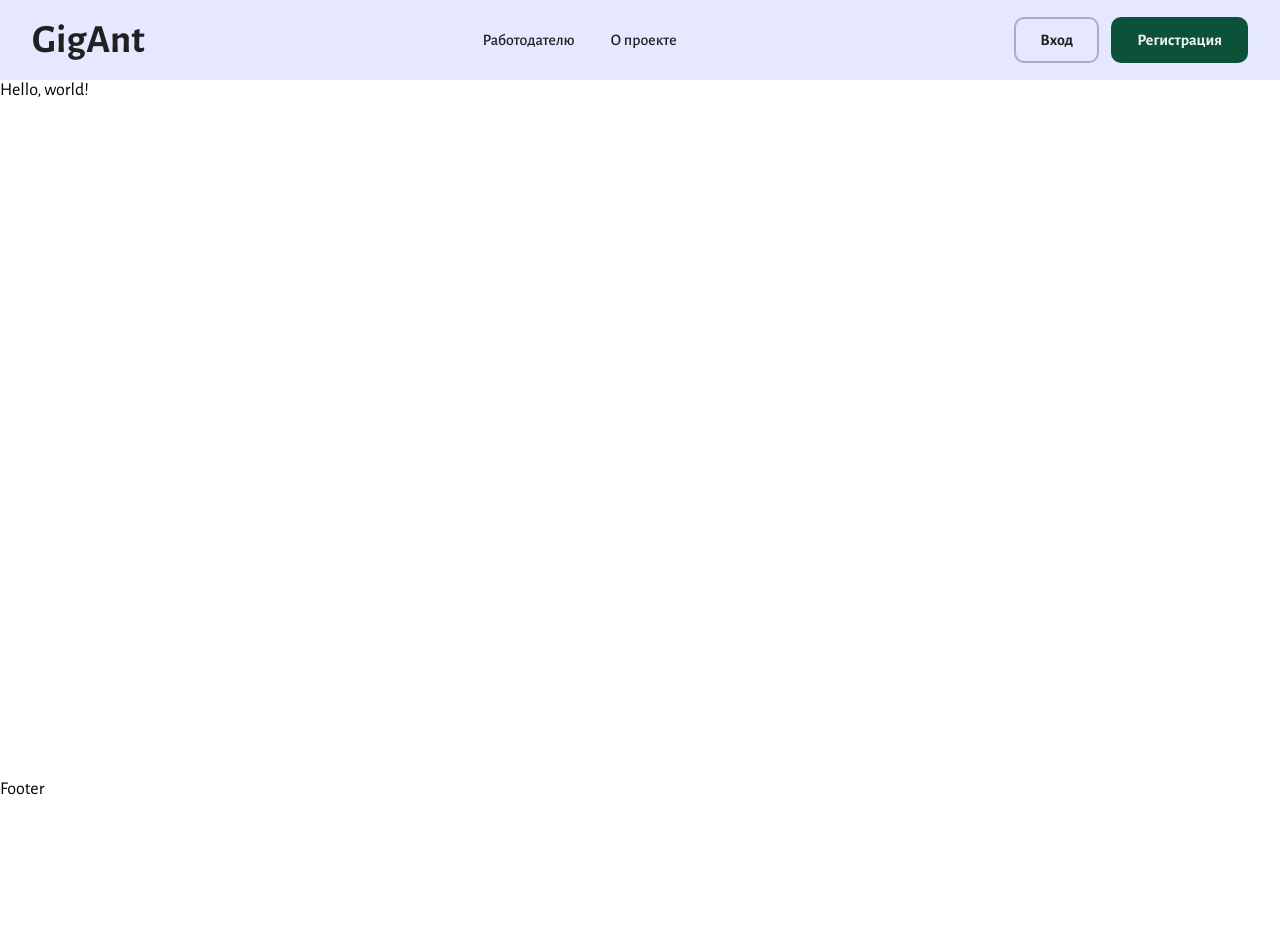
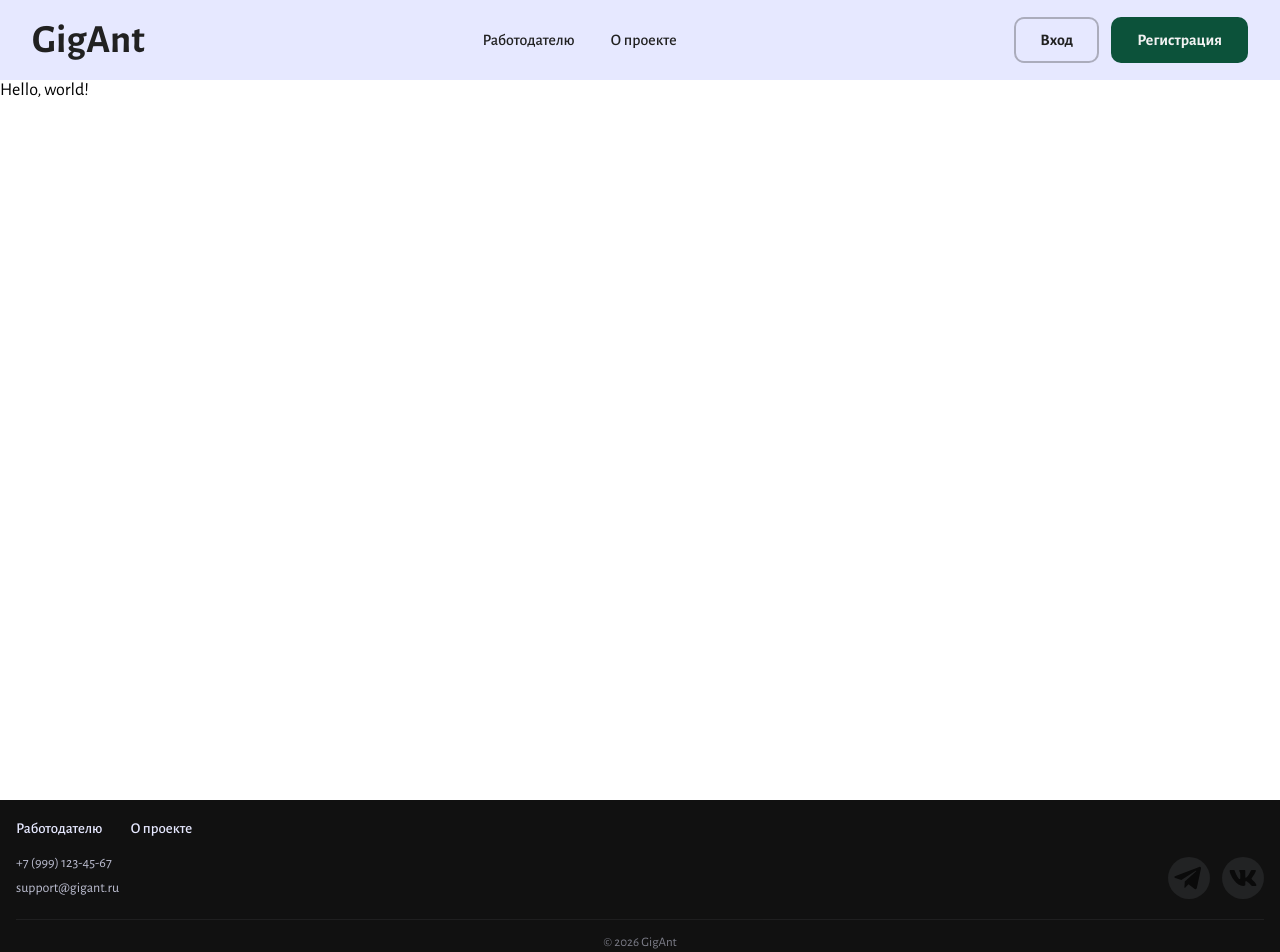
Before and after one commit to Lem0n4eLL0/my_ability_platform, a React (Vite) app in the folder frontend/: page / in a window 1280 px wide. Shown: the top 952 px of the page. Before the commit the page ends 800 px from the top, so only its background shows below. Built offline with nearby package versions, Linux system fonts and the light colour scheme.

Commit message:
Реализован Footer

```diff
--- a/frontend/src/app/App.tsx
+++ b/frontend/src/app/App.tsx
@@ -1,12 +1,16 @@
 import { Route, Routes } from 'react-router';
 import { MainLayout } from '../components/layouts/MainLayout';
 import { Header } from '@/components/layouts/Header';
+import { Footer } from '@/components/layouts/Footer';
 
 const App = () => {
   return (
     <Routes>
-      <Route path="/" element={<MainLayout header={<Header />} footer={<div>Footer</div>} />}>
-        <Route index element={<div>Hello, world!</div>}></Route>
+      <Route path="/" element={<MainLayout header={<Header />} footer={<Footer />} />}>
+        <Route
+          index
+          element={<div style={{ height: 'calc(100vh - 80px)' }}>Hello, world!</div>}
+        ></Route>
       </Route>
       <Route path="*" element={<div>Error 404</div>}></Route>
     </Routes>
--- /dev/null
+++ b/frontend/src/components/layouts/Footer/Footer.module.scss
@@ -0,0 +1,127 @@
+@use '@styles/variables' as *;
+
+$footer-bg: #111111;
+
+.footer {
+  background-color: $footer-bg;
+  color: $color-text-accent;
+  padding: 20px 16px 16px;
+
+  &__information {
+    display: flex;
+    justify-content: space-between;
+    align-items: flex-start;
+    flex-wrap: wrap;
+    gap: 24px;
+    margin-bottom: 20px;
+  }
+
+  &__left {
+    display: flex;
+    flex-direction: column;
+    gap: 16px;
+  }
+
+  &__links {
+    display: flex;
+    gap: 28px;
+    align-items: center;
+  }
+
+  &__link {
+    color: $color-text-accent;
+    text-decoration: none;
+    font-size: 15px;
+    font-weight: 500;
+    cursor: pointer;
+    transition: color 0.1s ease;
+
+    &:hover {
+      color: $color-text-accent-2;
+    }
+  }
+
+  &__contacts {
+    display: flex;
+    flex-direction: column;
+    gap: 4px;
+    font-size: 14px;
+    line-height: 1.5;
+    opacity: 0.8;
+  }
+
+  &__right {
+    display: flex;
+    gap: 12px;
+    align-items: center;
+    align-self: flex-end;
+  }
+
+  &__copyright {
+    text-align: center;
+    font-size: 13px;
+    opacity: 0.5;
+    border-top: 1px solid rgba($color-text-accent, 0.12);
+    padding-top: 16px;
+  }
+}
+
+.socialBtn {
+  display: flex;
+  align-items: center;
+  justify-content: center;
+  width: 42px;
+  height: 42px;
+  border-radius: 50%;
+  overflow: hidden;
+  background-color: rgba($color-text-accent, 0.08);
+  text-decoration: none;
+  transition: background-color 0.1s ease;
+  cursor: pointer;
+
+  &:hover {
+    background-color: rgba($color-text-accent, 0.2);
+  }
+}
+
+.social__img {
+  width: 32px;
+  height: 32px;
+}
+
+@media (max-width: 768px) {
+  .footer {
+    padding: 24px 0;
+  }
+
+  .footer__row {
+    flex-direction: column;
+    align-items: center;
+    text-align: center;
+    gap: 20px;
+  }
+
+  .footer__left {
+    align-items: center;
+    width: 100%;
+  }
+
+  .nav {
+    justify-content: center;
+    flex-wrap: wrap;
+    gap: 16px 24px;
+  }
+
+  .contacts {
+    align-items: center;
+  }
+
+  .footer__right {
+    margin-top: 4px;
+  }
+
+  .copyright {
+    margin-top: 16px;
+    padding-top: 16px;
+  }
+}
--- /dev/null
+++ b/frontend/src/components/layouts/Footer/Footer.tsx
@@ -0,0 +1,51 @@
+import style from './Footer.module.scss';
+import { Link } from 'react-router';
+import telegramIcon from '@assets/telegram-icon.svg';
+import vkIcon from '@assets/vk-icon.svg';
+
+export const Footer = () => {
+  return (
+    <footer className={style['footer']}>
+      <div className={style['footer__information']}>
+        <div className={style['footer__left']}>
+          <nav className={style['footer__links']}>
+            <Link to="/employers" className={style['footer__link']}>
+              Работодателю
+            </Link>
+            <Link to="/about" className={style['footer__link']}>
+              О проекте
+            </Link>
+          </nav>
+          <div className={style['footer__contacts']}>
+            <span>+7 (999) 123-45-67</span>
+            <span>support@gigant.ru</span>
+          </div>
+        </div>
+
+        <div className={style['footer__right']}>
+          <a
+            href="https://vk.com"
+            target="_blank"
+            rel="noopener noreferrer"
+            className={style['socialBtn']}
+            aria-label="ВКонтакте"
+          >
+            <img src={telegramIcon} className={style['social__img']} alt="Телеграм" />
+          </a>
+
+          <a
+            href="https://t.me"
+            target="_blank"
+            rel="noopener noreferrer"
+            className={style['socialBtn']}
+            aria-label="Telegram"
+          >
+            <img src={vkIcon} className={style['social__img']} alt="ВКонтакте" />
+          </a>
+        </div>
+      </div>
+
+      <div className={style['footer__copyright']}>© {new Date().getFullYear()} GigAnt</div>
+    </footer>
+  );
+};
--- /dev/null
+++ b/frontend/src/components/layouts/Footer/index.ts
@@ -0,0 +1 @@
+export { Footer } from './Footer';
--- a/frontend/src/components/layouts/Header/Header.module.scss
+++ b/frontend/src/components/layouts/Header/Header.module.scss
@@ -7,15 +7,9 @@ $transition: 0.3s ease;
   top: 0;
   left: 0;
   right: 0;
-  height: 80px;
+  min-height: 80px;
   background: $neutral-200;
   z-index: 1000;
-
-  // &--scrolled {
-  //   background: rgba($neutral-200, 0.95);
-  //   backdrop-filter: blur(12px);
-  //   box-shadow: $shadow;
-  // }
 
   &__container {
     display: flex;
```
Also changed, not shown: frontend/src/assets/telegram-icon.svg (added), frontend/src/assets/vk-icon.svg (added).
